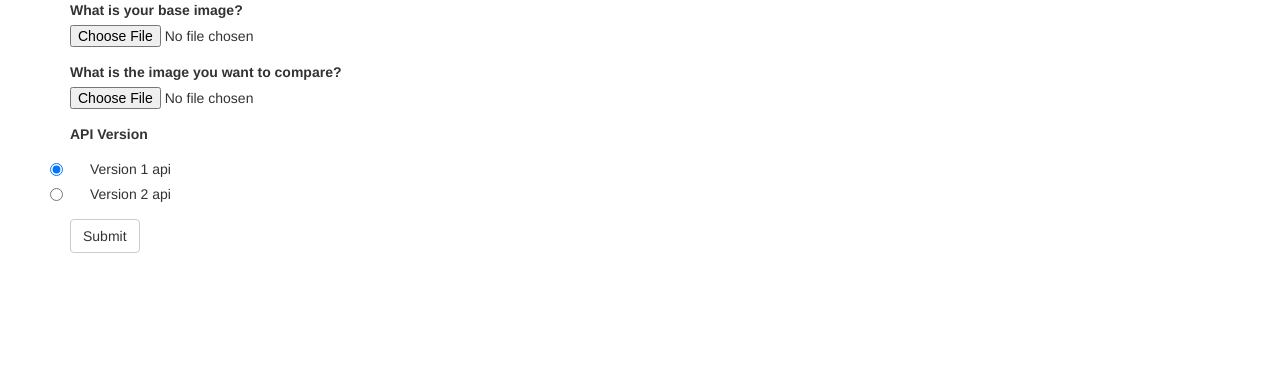
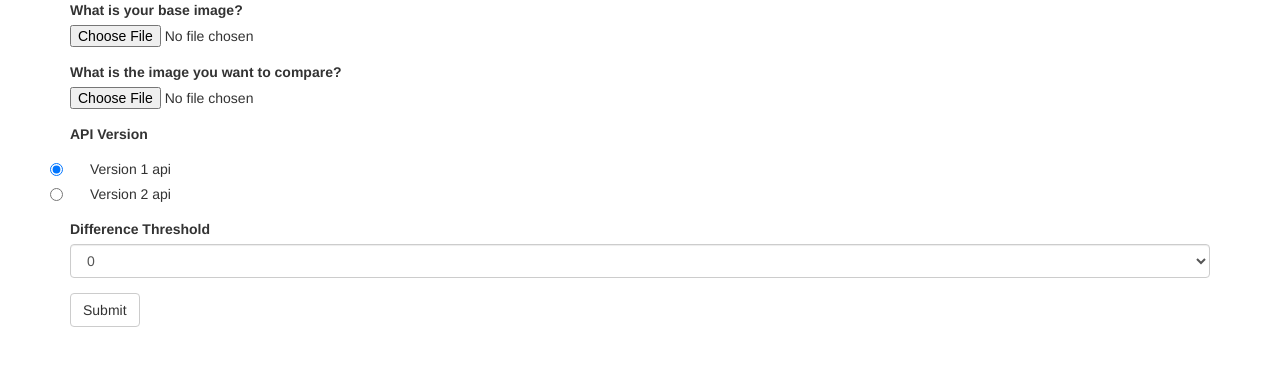
Before and after one commit to LeadPages/visdiff-service, a Flask app: page /image/diff/ in a window 1280 px wide. Shown: the part 192-558 px from the top of the page. Run offline with Flask 2, Linux system fonts and the light colour scheme; some libraries are stand-ins or nearby versions.

Commit message:
adding threshold to ui

```diff
--- a/app/image/forms.py
+++ b/app/image/forms.py
@@ -1,6 +1,6 @@
 from flask_wtf import Form
 from flask_wtf.file import FileField, FileRequired, FileAllowed
-from wtforms import SubmitField, RadioField
+from wtforms import SubmitField, RadioField, SelectField
 
 # TODO gif support?
 images = tuple('jpg jpe jpeg png bmp'.split())
@@ -20,4 +20,12 @@ class ImageSubmitForm(Form):
                                       choices=[('v1', 'Version 1 api'),
                                                ('v2', 'Version 2 api')],
                                       default='v1')
+    diff_threshold = SelectField('Difference Threshold', choices=[(0, 0),
+                                                                  (5, 5),
+                                                                  (10, 10),
+                                                                  (20, 20),
+                                                                  (30, 30),
+                                                                  (40, 40),
+                                                                  (50, 50)],
+                                 coerce=int)
     submit = SubmitField('Submit')
--- a/app/image/routes.py
+++ b/app/image/routes.py
@@ -17,6 +17,8 @@ def image_diff_test_page():
         image_one = base64.b64encode(form.image_one.data.stream.read())
         image_two = base64.b64encode(form.image_two.data.stream.read())
 
+        threshold = form.diff_threshold.data
+
         if form.version_radio_button.data == "v1":
             diff_report = generate_difference_report(image_one,
                                                      image_two,
@@ -24,7 +26,9 @@ def image_diff_test_page():
         else:
             diff_report = generate_difference_report_v2(image_one,
                                                         image_two,
-                                                        True)
+                                                        True,
+                                                        diff_threshold=
+                                                        threshold)
         images = [
             dict(name=image_one_name, image=image_one),
             dict(name=image_two_name, image=image_two),
--- a/app/image/v2/lib.py
+++ b/app/image/v2/lib.py
@@ -10,6 +10,7 @@ def generate_difference_report(image_one, image_two,
                                diff_threshold=0):
     response = {}
     response['images'] = []
+    response['threshold'] = diff_threshold
 
     if is_file(image_one) and is_file(image_two):
         response['images'].append({'location': image_one})
--- a/app/templates/comparison.html
+++ b/app/templates/comparison.html
@@ -29,6 +29,10 @@
                         <td>Api Engine</td>
                         <td>{{ engine }}</td>
                     </tr>
+                    <tr>
+                        <td>Threshold</td>
+                        <td>{{ report['threshold'] }}</td>
+                    </tr>
                 </table>
             </div>
         </div>
```
